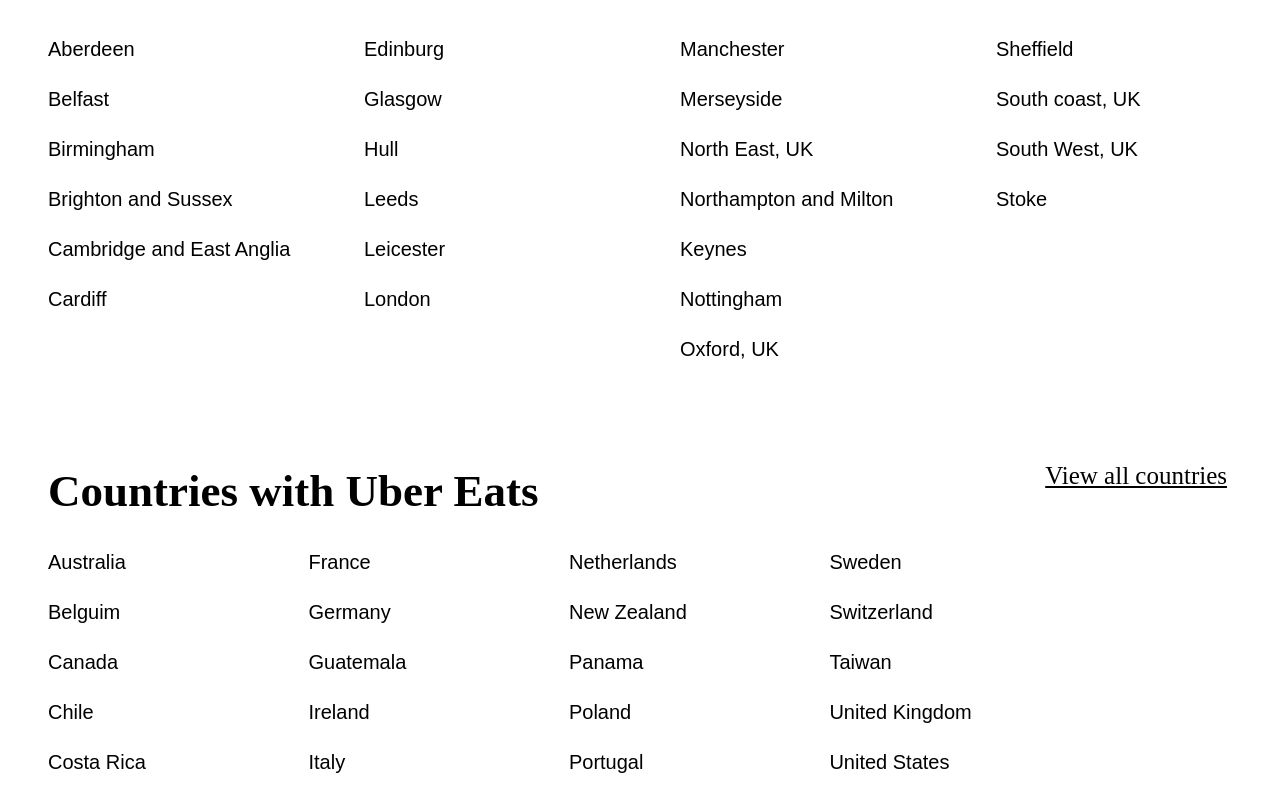
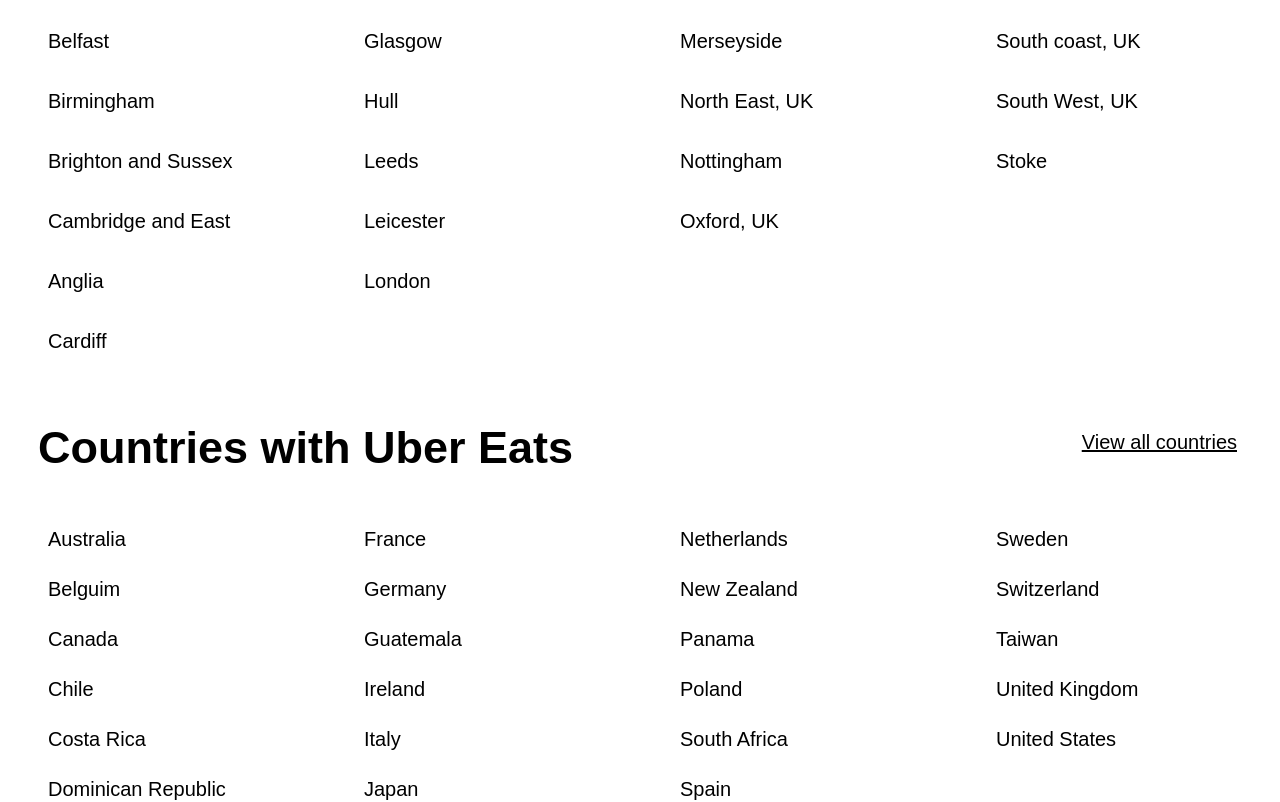
Before and after one commit to Nodeskin/uber-eat, a React (Create React App) app: page / in a window 1280 px wide. Shown: the part 1974-2776 px from the top of the page. Built offline with nearby package versions, Linux system fonts and the light colour scheme.

Commit message:
updated UI and added  new methods

```diff
--- a/src/components/CitiesNear.js
+++ b/src/components/CitiesNear.js
@@ -1,7 +1,6 @@
 import Map from "../assests/map.png";
 const CitiesNear = () => {
   return (
-    <div>
       <div className="map">
         <div className="cities-heading">
           <h1>cities near me</h1>
@@ -11,7 +10,6 @@
         </div>
         <img style={{ width: "100%" }} src={Map} alt="map" />
       </div>
-    </div>
   );
 };
 
--- a/src/components/CountryList.js
+++ b/src/components/CountryList.js
@@ -1,54 +1,28 @@
 import React from "react";
 
 const CountryList = () => {
+  const country1 = ["Australia", "Belguim", "Canada", "Chile", "Costa Rica", "Dominican Republic", "Ecuador", "El Salvador"]
+  const country2 = ["France", "Germany", "Guatemala", "Ireland", "Italy", "Japan", "Kenya", "Mexico" ]
+  const country3 = ["Netherlands", "New Zealand", "Panama", "Poland", "South Africa", "Spain", "Sri Lanka"]
+  const country4 = ["Sweden", "Switzerland", "Taiwan", "United Kingdom", "United States"]
+
   return (
     <div className="country-list">
+
       <div className="country-header">
-        <h1>Countries with Uber Eats</h1>
+        <h1> Countries with Uber Eats </h1>
         <a className="view-link" href="view-link">
           View all countries
         </a>
       </div>
 
-      <section className="country">
-        <ul className="country-ul">
-          <li>Australia</li>
-          <li>Belguim</li>
-          <li>Canada</li>
-          <li>Chile</li>
-          <li>Costa Rica</li>
-          <li>Dominican Republic</li>
-          <li>Ecuador</li>
-          <li>El Salvador</li>
-        </ul>
-        <ul className="country-ul">
-          <li>France</li>
-          <li>Germany</li>
-          <li>Guatemala</li>
-          <li>Ireland</li>
-          <li>Italy</li>
-          <li>Japan</li>
-          <li>Kenya</li>
-          <li>Mexico</li>
-        </ul>
-        <ul className="country-ul">
-          <li>Netherlands</li>
-          <li>New Zealand</li>
-          <li>Panama</li>
-          <li>Poland</li>
-          <li>Portugal</li>
-          <li>South Africa</li>
-          <li>Spain</li>
-          <li>Sri Lanka</li>
-        </ul>
-        <ul className="country-ul">
-          <li>Sweden</li>
-          <li>Switzerland</li>
-          <li>Taiwan </li>
-          <li>United Kingdom</li>
-          <li>United States</li>
-        </ul>
-      </section>
+      <div className="country">
+        <ul className="country-li"> {country1.map((x)=> <li> {x} </li>)} </ul>
+        <ul className="country-li"> {country2.map((x)=> <li> {x} </li>)} </ul>
+        <ul className="country-li"> {country3.map((x)=> <li> {x} </li>)} </ul>
+        <ul className="country-li"> {country4.map((x)=> <li> {x} </li>)} </ul>
+
+      </div>
     </div>
   );
 };
--- a/src/components/Footer.js
+++ b/src/components/Footer.js
@@ -1,10 +1,11 @@
 import { FaFacebook, FaInstagram, FaTwitter } from "react-icons/fa";
 const Footer = () => {
   const style = {
-    fontSize: "30px",
+    fontSize: "24px",
     marginRight: "20px",
   };
 
+  const footerList = ["Privacy Policy", "Terms", "Pricing", "Do not sell or share my personal information"]
   return (
     <div className="footer">
       <div className="footer1">
@@ -13,19 +14,14 @@
           <FaTwitter style={style} />
           <FaInstagram style={style} />
         </div>
-        <div className="footer-details">
-          <ul className="footer-detail">
-            <li>Privacy Policy</li>
-            <li>Terms</li>
-            <li>Pricing</li>
-            <li>Do not sell or share my personal information</li>
-          </ul>
-        </div>
+
+        <ul className="footer-ul"> {footerList.map((x)=> <li style={{marginRight: "40px"}}> {x} </li>)} </ul>
       </div>
+
       <div className="copyright">
         <p>
           This site is protected by reCAPTCHA and the Google Privac and Terms of
-          Service apply.{" "}
+          Service apply.
         </p>
         <p>&copy; 2023 Uber Technologies Inc.</p>
       </div>
--- a/src/components/Information.js
+++ b/src/components/Information.js
@@ -2,6 +2,9 @@
 import googleplay from "../assests/googleplay.png";
 
 const Information = () => {
+  const info1 = ["Get help", "Add your resturant", "Sign up to deliver", "Create a business account", "Promotions"]
+  const info2 = ["Resturants near me", "View all cities", "View all countries", "Pick-up near me", "About Uber Eats", "English"]
+
   return (
     <div>
       <div className="line"></div>
@@ -18,22 +21,10 @@
         </div>
 
         <div className="info-lists">
-          <ul className="info-list-ul">
-            <li>Get help</li>
-            <li>Add your resturant</li>
-            <li>Sign up to deliver</li>
-            <li>Create a business account</li>
-            <li>Promotions</li>
-          </ul>
-          <ul className="info-list-ul">
-            <li>Resturants near me</li>
-            <li>View all cities</li>
-            <li>View all countries</li>
-            <li>Pick-up near me </li>
-            <li>About Uber Eats</li>
-            <li>English</li>
-          </ul>
+          <ul className="info-list-ul"> {info1.map((x)=> <li>{x}</li>)} </ul>
+          <ul className="info-list-ul"> {info2.map((x)=> <li>{x}</li>)} </ul>
         </div>
+
       </div>
 
       <div className="line2"></div>
--- a/src/components/ListOfCities.js
+++ b/src/components/ListOfCities.js
@@ -1,41 +1,20 @@
 import React from "react";
 
+
 const ListOfCities = () => {
+
+  const city1 = ["Aberdeen", "Belfast", "Birmingham", "Brighton and Sussex", "Cambridge and East Anglia", "Cardiff" ]
+  const city2 = ["Edinburg", "Glasgow", "Hull", "Leeds", "Leicester", "London" ]
+  const city3 = ["Manchester", "Merseyside", "North East, UK", "Nottingham", "Oxford, UK",]
+  const city4 = ["Sheffield", "South coast, UK", "South West, UK", "Stoke"]
   return (
-    <div>
-      <section className="cities">
-        <ul className="cities-ul">
-          <li>Aberdeen</li>
-          <li>Belfast</li>
-          <li>Birmingham</li>
-          <li>Brighton and Sussex</li>
-          <li>Cambridge and East Anglia</li>
-          <li>Cardiff</li>
-        </ul>
-        <ul className="cities-ul">
-          <li>Edinburg</li>
-          <li>Glasgow</li>
-          <li>Hull</li>
-          <li>Leeds</li>
-          <li>Leicester</li>
-          <li>London</li>
-        </ul>
-        <ul className="cities-ul">
-          <li>Manchester</li>
-          <li>Merseyside</li>
-          <li>North East, UK</li>
-          <li>Northampton and Milton Keynes</li>
-          <li>Nottingham</li>
-          <li>Oxford, UK</li>
-        </ul>
-        <ul className="cities-ul">
-          <li>Sheffield</li>
-          <li>South coast, UK</li>
-          <li>South West, UK</li>
-          <li>Stoke</li>
-        </ul>
-      </section>
-    </div>
+      <div  className = "cities-map">
+       <ul className="city-list"> {city1.map((x) => <li> {x} </li>)} </ul>
+       <ul className="city-list"> {city2.map((x) => <li> {x} </li>)} </ul>
+       <ul className="city-list"> {city3.map((x) => <li> {x} </li>)} </ul>
+       <ul className="city-list"> {city4.map((x) => <li> {x} </li>)} </ul>
+      </div >
+
   );
 };
 
--- a/src/components/NavBar.js
+++ b/src/components/NavBar.js
@@ -9,7 +9,7 @@
     <div>
       <div className="Navbar">
         <div className="left-nav">
-          <Hamburger size={25} toggled={isOpen} toggle={setOpen} />
+          <Hamburger size={23} toggled={isOpen} toggle={setOpen} />
           <h1>
             Uber <span className="eat-style">Eats</span>
           </h1>
--- a/src/index.css
+++ b/src/index.css
@@ -13,7 +13,7 @@
 }
 
  .welcome-page{
-   margin-top: 200px;
+   margin-top: 150px;
    padding-left: 40px;
    display: flex;
    flex-direction: column;
@@ -22,7 +22,8 @@
 
 
 .first-header h1{
-  font-size: 75px;
+  font-size: 68px;
+  font-family: serif;
 }
 
 .page1-inputs{
@@ -64,12 +65,10 @@
 
 .page1-butt:hover{
   background-color: rgb(41, 30, 30);
-  /* color: aqua; */
 }
 
 .page1-p{
-  font-weight: 600;
-  font-size: 20px;
+  font-size: 18px;
   font-family: sans-serif;
 
 }
@@ -81,25 +80,25 @@
 
 /* NAV_BAR */
 .Navbar{
-  margin-top: 20px;
   display: flex;
   justify-content: space-between;
   top: 0;
   width: 100%;
+  margin-top: 15px;
 }
 
 .left-nav{
   display: flex;
-  padding-left: 40px;
+  padding-left: 25px;
 }
 
 .hamburger-react{
-  margin: 22.6px 10px 0 0;
+  margin: 22.6px 25px 0 0;
 
 }
 
 .left-nav h1{
-  font-size: 40px;
+  font-size: 37px;
   font-family: 'Lucida Sans', 'Lucida Sans Regular', 'Lucida Grande', 'Lucida Sans Unicode', Geneva, Verdana, sans-serif;
 }
 
@@ -108,24 +107,25 @@
 }
 
 .right-nav{
- margin: 10px 40px;
+ margin: 15px 40px;
 
 
 }
 
 .log-button{
-  padding: 20px;
+  padding: 17px 18px;
   background-color: #fff;
   color: #000;
   margin-right: 15px;
   border-radius: 30px;
+  border: none;
   font-size: 20px;
   font-weight: 700;
 }
 
 
 .sign-button{
-  padding: 20px;
+  padding: 18px 20px;
   background-color: black;
   color: #fff;
   border-radius: 30px;
@@ -136,7 +136,7 @@
   margin-top: 380px;
   display: flex;
   justify-content: space-around;
-  padding-right: 15;
+  padding: 0 25px;
 
 }
 
@@ -144,7 +144,7 @@
   display: flex;
   flex-direction: column;
   align-items: flex-start;
-  width: 30%;
+  width: 31%;
 }
 
 .method img{
@@ -165,7 +165,7 @@
 /* CITIES NEAR ME */
 
 .map{
-margin-top: 40px;
+margin-top: 60px;
 padding:  0 40px;
 }
 
@@ -176,7 +176,7 @@
 }
 
 .map h1{
-  font-size: 52px;
+  font-size: 50px;
   font-family: Arial, Helvetica, sans-serif;
 }
 
@@ -188,21 +188,29 @@
 
 }
 
-.cities-ul{
+
+.city-list{
+margin-right: 70px;
+width: 25%;
 list-style: none;
+}
+
+
+.cities-map{
+  display: flex;
   text-align: left;
   font-size: 20px;
-  line-height: 2.5;
-  width: 22%;
-  font-weight: lighter;
-  font-family: Arial, Helvetica, sans-serif;
+  line-height: 3;
+  width: 100%;
+  font-family: sans-serif;
+
 }
 
 
 /* LIST OF COUNTRY */
 
 .country-list{
-  padding: 40px;
+  /* padding: 40px; */
   display: flex;
   flex-direction: column;
 }
@@ -210,35 +218,39 @@
 .country-header{
 display: flex;
 justify-content: space-between;
+margin: 0 30px 0;
+font-family: sans-serif;
 }
 
 .country-header h1{
   font-size: 45px;
-  margin-bottom: 0;
+  margin-bottom: 20px;
 }
 
 .view-link{
 color: #000;
 display: flex;
-font-size: 25px;
+font-size: 20px;
 align-items: center;
 padding-right: 5px;
+font-family: sans-serif;
 }
+
+.country-li{
+  margin-right: 70px;
+  width: 25%;
+  list-style: none;
+  }
+
 
   .country{
     display: flex;
-/* margin-top: 60px; */
-}
-
-.country-ul{
-  list-style: none;
     text-align: left;
     font-size: 20px;
     line-height: 2.5;
-  width: 22%;
-  font-weight: lighter;
-  padding: 0;
-  font-family: Arial, Helvetica, sans-serif;
+    width: 100%;
+    font-family: sans-serif;
+
   }
 
 
@@ -246,7 +258,7 @@
 
 .line{
   border-top: 1px solid rgb(221, 216, 216);
-  margin: 50px 0;
+  margin: 20px 0 30px;
 }
 
 .infos{
@@ -270,11 +282,11 @@
 .info-store h1{
   font-size: 40px;
   text-align: start;
-  margin-bottom: 200px;
+  margin-bottom: 170px;
 }
 
 .app-store img{
-  width: 30%;
+  width: 35%;
   margin-right: 20px;
 
 }
@@ -290,7 +302,6 @@
   text-align: left;
   font-size: 20px;
   line-height: 2.5;
-  width: 30%;
   font-weight: lighter;
   font-family: Arial, Helvetica, sans-serif;
 }
@@ -307,13 +318,9 @@
 
 }
 
-.footer-detail {
+.footer-ul{
+  list-style: none;
   display: flex;
-  list-style: none;
-}
-
-.footer-detail li{
-margin-right: 30px;
   font-size: 20px;
 }
 
@@ -325,7 +332,7 @@
 
 .line2{
   border-top: 1px solid rgb(221, 216, 216);
-  margin: 50px 40px 50px;
+  margin: 15px 40px 50px;
 }
 
 .copyright{
```
Lines whose indentation alone changed are shown as unchanged.
